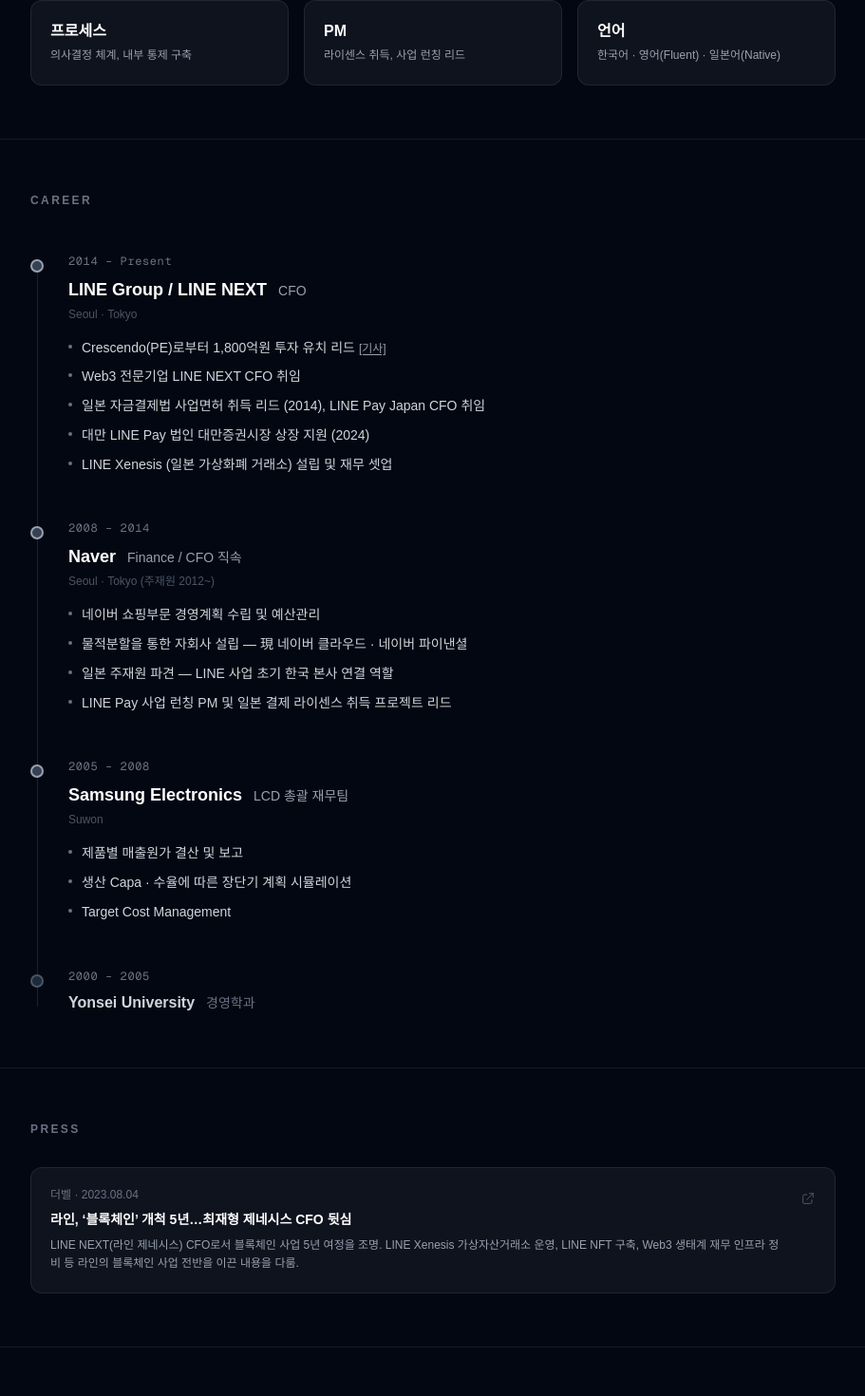
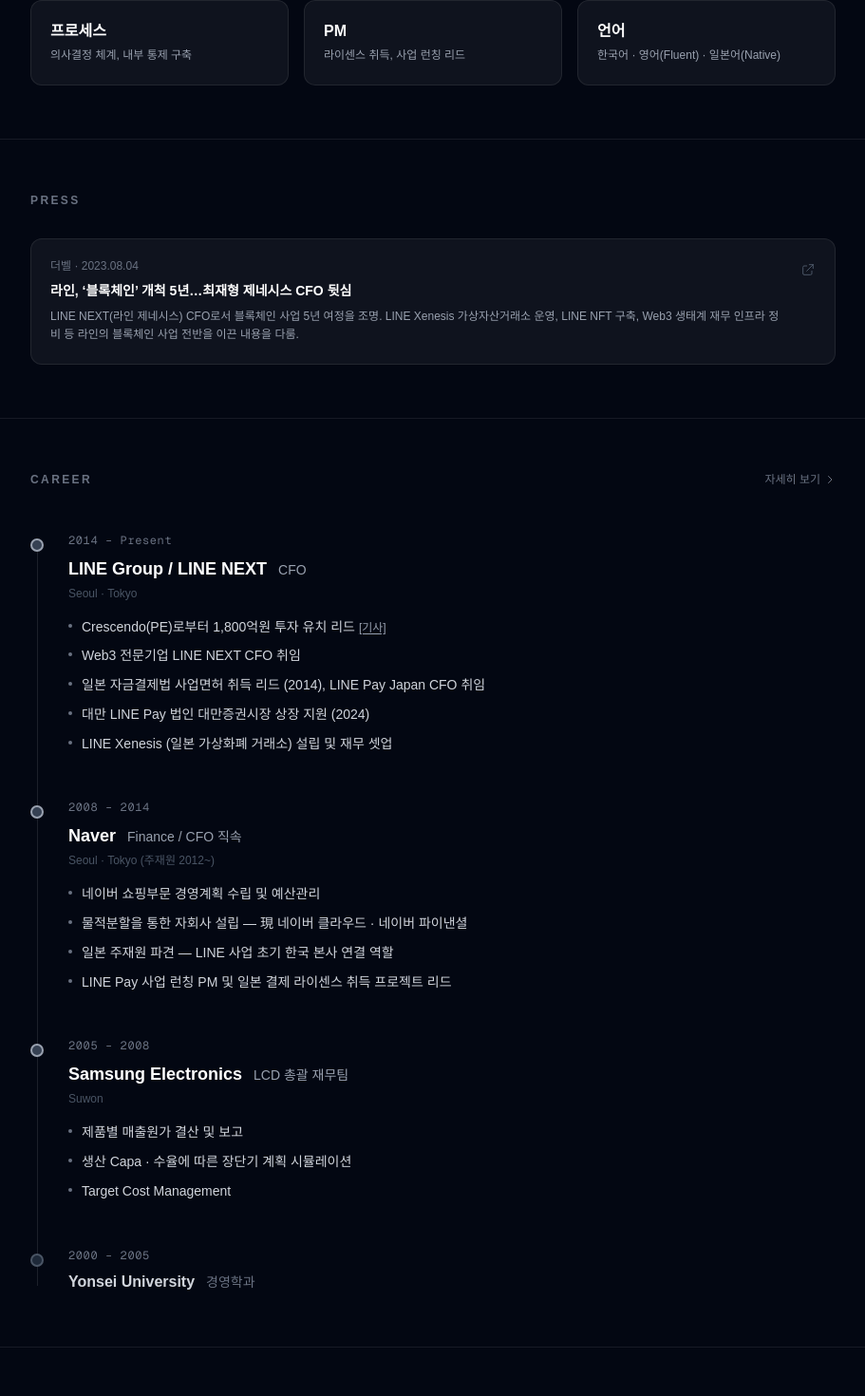
Before and after one commit to choi-jaehyung/home, a Next.js app: page /en/about in a window 1280 px wide. Shown: the part 591-2061 px from the top of the page at 95% size, without its empty margins (184-1095 px from the left). Built offline with nearby package versions, Linux system fonts and the light colour scheme.

Commit message:
feat: About 페이지 Press 섹션을 Career 위로 이동, Career에 자세히 보기 링크 추가

```diff
--- a/src/app/[locale]/about/page.tsx
+++ b/src/app/[locale]/about/page.tsx
@@ -1,4 +1,5 @@
 import Image from "next/image";
+import Link from "next/link";
 import type { Metadata } from "next";
 
 type Props = {
@@ -103,10 +104,49 @@
         </div>
       </section>
 
+      {/* ── Press ──────────────────────────────────────── */}
+      <section className="border-t border-white/8 py-14">
+        <div className="max-w-4xl mx-auto px-6">
+          <p className="text-xs font-bold tracking-[0.2em] text-gray-500 uppercase mb-8">Press</p>
+          <div className="space-y-4">
+            <a
+              href="https://www.thebell.co.kr/front/newsview.asp?click=F&key=202308031505361280107523&lcode=00"
+              target="_blank"
+              rel="noopener noreferrer"
+              className="block bg-white/5 hover:bg-white/8 border border-white/8 rounded-xl p-5 transition-colors group"
+            >
+              <div className="flex items-start justify-between gap-4">
+                <div>
+                  <p className="text-xs text-gray-500 mb-2">더벨 · 2023.08.04</p>
+                  <p className="text-sm font-semibold text-white mb-2 group-hover:text-gray-100">
+                    라인, &lsquo;블록체인&rsquo; 개척 5년…최재형 제네시스 CFO 뒷심
+                  </p>
+                  <p className="text-xs text-gray-400 leading-relaxed">
+                    LINE NEXT(라인 제네시스) CFO로서 블록체인 사업 5년 여정을 조명. LINE Xenesis 가상자산거래소 운영, LINE NFT 구축,
+                    Web3 생태계 재무 인프라 정비 등 라인의 블록체인 사업 전반을 이끈 내용을 다룸.
+                  </p>
+                </div>
+                <svg className="w-4 h-4 text-gray-600 group-hover:text-gray-400 flex-shrink-0 mt-1 transition-colors" fill="none" stroke="currentColor" viewBox="0 0 24 24">
+                  <path strokeLinecap="round" strokeLinejoin="round" strokeWidth={1.5} d="M10 6H6a2 2 0 00-2 2v10a2 2 0 002 2h10a2 2 0 002-2v-4M14 4h6m0 0v6m0-6L10 14" />
+                </svg>
+              </div>
+            </a>
+          </div>
+        </div>
+      </section>
+
       {/* ── Career Timeline ─────────────────────────────── */}
       <section className="border-t border-white/8 py-14">
         <div className="max-w-4xl mx-auto px-6">
-          <p className="text-xs font-bold tracking-[0.2em] text-gray-500 uppercase mb-12">Career</p>
+          <div className="flex items-center justify-between mb-12">
+            <p className="text-xs font-bold tracking-[0.2em] text-gray-500 uppercase">Career</p>
+            <Link href={`/${locale}/career`} className="text-xs text-gray-500 hover:text-gray-300 transition-colors flex items-center gap-1">
+              자세히 보기
+              <svg className="w-3 h-3" fill="none" stroke="currentColor" viewBox="0 0 24 24">
+                <path strokeLinecap="round" strokeLinejoin="round" strokeWidth={2} d="M9 5l7 7-7 7" />
+              </svg>
+            </Link>
+          </div>
 
           <div className="relative">
             {/* Vertical line */}
@@ -157,37 +197,6 @@
         </div>
       </section>
 
-      {/* ── Press ──────────────────────────────────────── */}
-      <section className="border-t border-white/8 py-14">
-        <div className="max-w-4xl mx-auto px-6">
-          <p className="text-xs font-bold tracking-[0.2em] text-gray-500 uppercase mb-8">Press</p>
-          <div className="space-y-4">
-            <a
-              href="https://www.thebell.co.kr/front/newsview.asp?click=F&key=202308031505361280107523&lcode=00"
-              target="_blank"
-              rel="noopener noreferrer"
-              className="block bg-white/5 hover:bg-white/8 border border-white/8 rounded-xl p-5 transition-colors group"
-            >
-              <div className="flex items-start justify-between gap-4">
-                <div>
-                  <p className="text-xs text-gray-500 mb-2">더벨 · 2023.08.04</p>
-                  <p className="text-sm font-semibold text-white mb-2 group-hover:text-gray-100">
-                    라인, &lsquo;블록체인&rsquo; 개척 5년…최재형 제네시스 CFO 뒷심
-                  </p>
-                  <p className="text-xs text-gray-400 leading-relaxed">
-                    LINE NEXT(라인 제네시스) CFO로서 블록체인 사업 5년 여정을 조명. LINE Xenesis 가상자산거래소 운영, LINE NFT 구축,
-                    Web3 생태계 재무 인프라 정비 등 라인의 블록체인 사업 전반을 이끈 내용을 다룸.
-                  </p>
-                </div>
-                <svg className="w-4 h-4 text-gray-600 group-hover:text-gray-400 flex-shrink-0 mt-1 transition-colors" fill="none" stroke="currentColor" viewBox="0 0 24 24">
-                  <path strokeLinecap="round" strokeLinejoin="round" strokeWidth={1.5} d="M10 6H6a2 2 0 00-2 2v10a2 2 0 002 2h10a2 2 0 002-2v-4M14 4h6m0 0v6m0-6L10 14" />
-                </svg>
-              </div>
-            </a>
-          </div>
-        </div>
-      </section>
-
       {/* ── Contact ────────────────────────────────────── */}
       <section className="border-t border-white/8 py-14">
         <div className="max-w-4xl mx-auto px-6">
```
